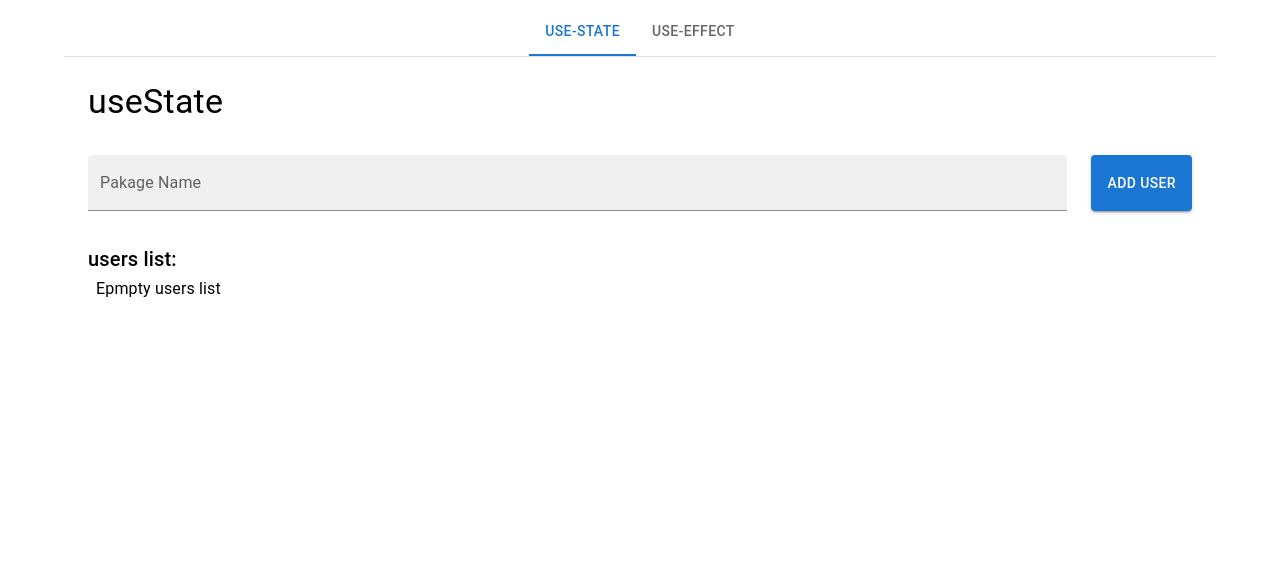
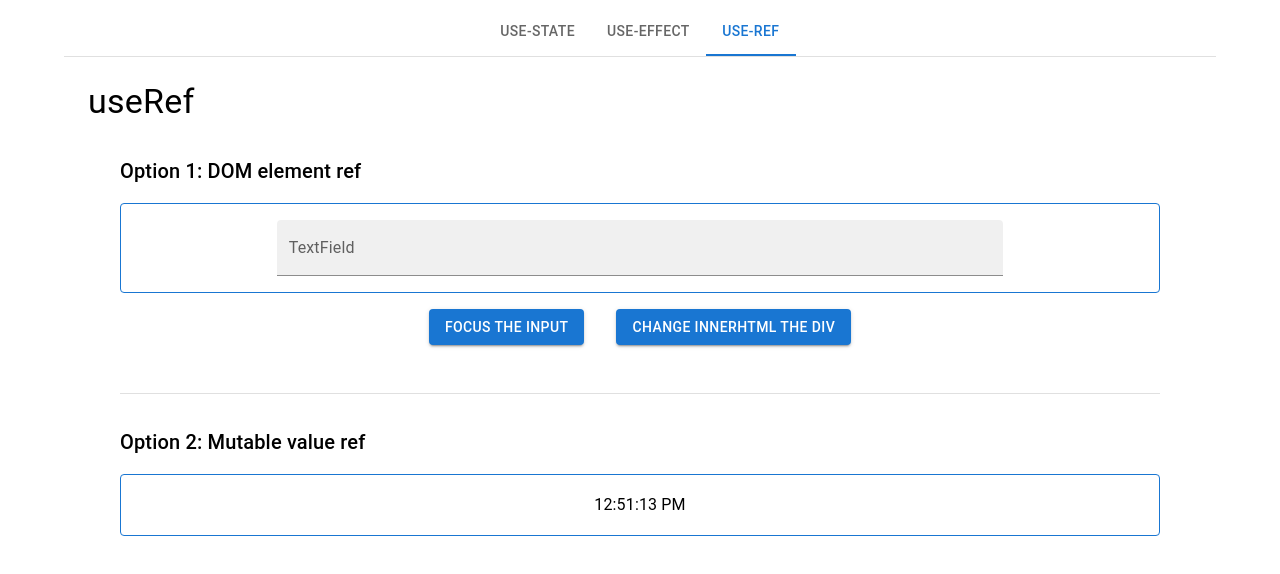
Before and after one commit to hjtazzi/react-hooks-typescript, a React (Create React App) app: page / in a window 1280 px wide. Shown: the top 574 px of the page. Built offline with nearby package versions, Linux system fonts and the light colour scheme.

Commit message:
create UseRefHook components

```diff
--- a/src/components/App.tsx
+++ b/src/components/App.tsx
@@ -3,24 +3,27 @@ import { Container, Box, Tab } from '@mui/material';
 import { TabContext, TabList, TabPanel } from '@mui/lab';
 import UseStateHook from './use-state';
 import UseEffectHook from './use-effect';
+import UseRefHook from './use-ref';
 
 interface Props { }
 
 const App: FC<Props> = () => {
-   const [value, setValue] = useState<string>("0");
+   const [value, setValue] = useState<string>("3");
 
    return <Container>
       <Box sx={{ width: '100%', typography: 'body1' }}>
          <TabContext value={value}>
             <Box sx={{ borderBottom: 1, borderColor: 'divider' }}>
                <TabList onChange={(e, newValue) => setValue(newValue)} centered>
-                  <Tab label="use-State" value="0" />
-                  <Tab label="use-Effect" value="1" />
+                  <Tab label="use-State" value="1" />
+                  <Tab label="use-Effect" value="2" />
+                  <Tab label="use-ref" value="3" />
                </TabList>
             </Box>
 
-            <TabPanel value="0"><UseStateHook /></TabPanel>
-            <TabPanel value="1"><UseEffectHook /></TabPanel>
+            <TabPanel value="1"><UseStateHook /></TabPanel>
+            <TabPanel value="2"><UseEffectHook /></TabPanel>
+            <TabPanel value="3"><UseRefHook /></TabPanel>
          </TabContext>
       </Box>
    </Container>
--- /dev/null
+++ b/src/components/use-ref/DOMElementRef.tsx
@@ -0,0 +1,41 @@
+import { FC, useRef } from 'react';
+import { Box, TextField, Button, Typography } from '@mui/material';
+
+interface Props { }
+
+const DOMElementRef: FC<Props> = () => {
+   const inputRef = useRef<HTMLInputElement | null>(null);
+   const divRef = useRef<HTMLDivElement | null>(null);
+
+   const focusInput = () => {
+      if (inputRef.current) {
+         inputRef.current.focus();
+      }
+   }
+
+   const changeInnerHTML = () => {
+      if (divRef.current) {
+         divRef.current.innerHTML = "InnerHTML Changed";
+      }
+   }
+
+   return <Box component='div' sx={{ marginTop: 2, textAlign: 'center' }}>
+
+      <div ref={divRef}
+         style={{ padding: "16px 0", border: "1px solid #1976d2", borderRadius: "4px" }}>
+
+         <TextField inputRef={inputRef}
+            variant='filled' type='text' label="TextField" sx={{ width: "70%" }} />
+
+      </div>
+
+      <Button onClick={focusInput} variant="contained" sx={{ m: 2 }}>
+         <Typography variant="button" display="block">Focus the input</Typography>
+      </Button>
+      <Button onClick={changeInnerHTML} variant="contained" sx={{ m: 2 }}>
+         <Typography variant="button" display="block">Change innerHTML the div</Typography>
+      </Button>
+   </Box>
+}
+
+export default DOMElementRef;
--- /dev/null
+++ b/src/components/use-ref/MutableValueRef.tsx
@@ -0,0 +1,30 @@
+import { FC, useEffect, useRef, useState } from 'react';
+import { Box, Typography } from '@mui/material';
+
+interface Props { }
+
+type TSetInterval = NodeJS.Timeout | ReturnType<typeof setInterval>;
+
+const MutableValueRef: FC<Props> = () => {
+   const timerRef = useRef<TSetInterval | null>(null);
+   const [time, setTime] = useState<string>(new Date().toLocaleTimeString());
+
+   useEffect(() => {
+      timerRef.current = setInterval(() => {
+         const date = new Date();
+         setTime(date.toLocaleTimeString());
+      }, 1000);
+
+      return () => clearInterval(timerRef.current!);
+   }, [time]);
+
+   return <Box component='div' sx={{ marginTop: 2, textAlign: 'center' }}>
+      <Box component='div' sx={{ padding: "16px 0", border: "1px solid #1976d2", borderRadius: "4px" }}>
+         <Typography variant='subtitle1'>
+            {time}
+         </Typography>
+      </Box>
+   </Box>
+};
+
+export default MutableValueRef;
--- /dev/null
+++ b/src/components/use-ref/index.tsx
@@ -0,0 +1,32 @@
+import { FC } from 'react';
+import { Box, Typography, Divider } from '@mui/material';
+import DOMElementRef from './DOMElementRef';
+import MutableValueRef from './MutableValueRef';
+
+interface Props { }
+
+const UseRefHook: FC<Props> = () => {
+
+
+   return <Box component='div'>
+      <Typography variant='h4'>
+         useRef
+      </Typography>
+
+      <Box component='div' sx={{ m: 4 }}>
+         <Typography variant='h6'>
+            Option 1: DOM element ref
+         </Typography>
+         <DOMElementRef />
+
+         <Divider sx={{ marginTop: 4, marginBottom: 4 }} />
+
+         <Typography variant='h6'>
+            Option 2: Mutable value ref
+         </Typography>
+         <MutableValueRef />
+      </Box>
+   </Box>
+};
+
+export default UseRefHook;
```
